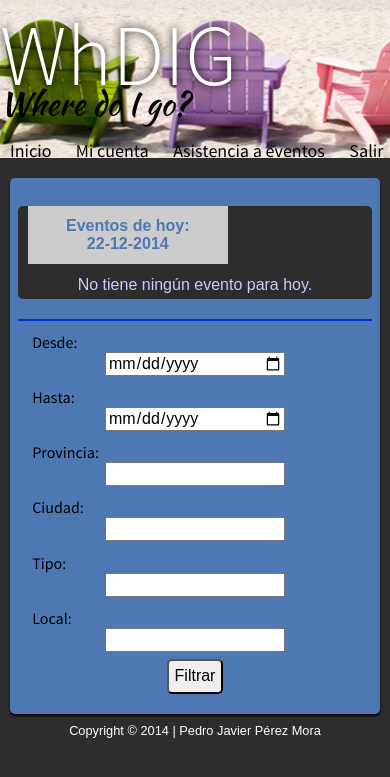
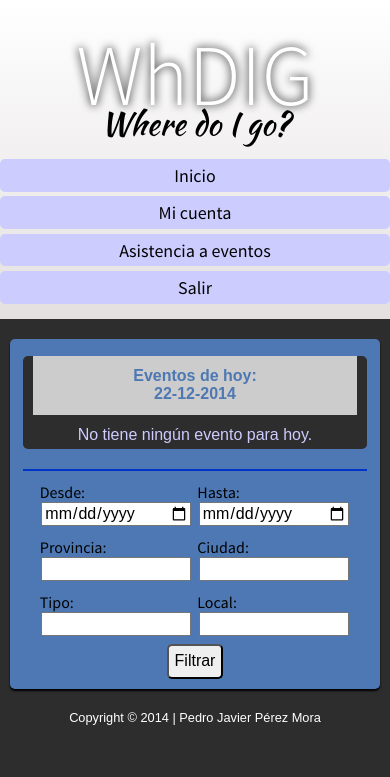
Before and after one commit to PedroJavierPerez/PFC-WhDIG, a PHP site: page /PFC-WhDIG/usuarioregistrado in a window 390 px wide. Shown: the top 777 px of the page. Run offline with PHP 8.4, Linux system fonts and the light colour scheme; the visitor is signed in with stand-in values (Sample User, id 1); data that the repository does not hold is empty; some libraries are stand-ins or nearby versions.

Commit message:
Inicio  responsive design

```diff
--- a/WhDIG/Public/css/estilos.css
+++ b/WhDIG/Public/css/estilos.css
@@ -37,8 +37,8 @@ header{
     background: -ms-linear-gradient(top,  #ffffff 0%,#e4e0e0 100%); /* IE10+ */
     background: linear-gradient(to bottom,  #ffffff 0%,#e4e0e0 100%); /* W3C */
     filter: progid:DXImageTransform.Microsoft.gradient( startColorstr='#ffffff', endColorstr='#e4e0e0',GradientType=0 ); /* IE6-9 */
-    background: #2d2d2d;
-    background: url("../images/eee4.png") no-repeat center;
+    /*background: #2d2d2d;*/
+/*    background: url("../images/eee4.png") no-repeat center;*/
 }
 
 #subheader{
@@ -396,7 +396,7 @@ aside#asideSuscribir #sectionEliminarSuscribir{
 
     header{
 
-        background: url("../images/eee4.png") no-repeat center top;
+        /*background: url("../images/eee4.png") no-repeat center top;*/
     }
 
     #subheader{
@@ -423,7 +423,7 @@ aside#asideSuscribir #sectionEliminarSuscribir{
         max-width: 751px;;
         width: 100%;
         display: block;
-        background: url("../images/arena.png") no-repeat center;
+        /*background: url("../images/arena.png") no-repeat center;*/
 
         text-align: center;
         margin: auto;
--- a/WhDIG/Public/css/inicio.css
+++ b/WhDIG/Public/css/inicio.css
@@ -9,67 +9,40 @@ and open the template in the editor.
 */
 
 
+header{
+    min-height: 0px;
+}
+
+#subheader{
+    min-height: 0px;
+}
+
+#subheader #logoCompleto{
+   vertical-align: bottom;
+}
+
 #logo{
-/*    float: left;
-    width: 685px;
-    height: 80px;*/
+
+
     margin-top: 0px;
-/*    width: 600px;*/
+/*    margin-top: 1.8em;*/
+
 
 }
-#logo2{
-/*    width: 600px;*/
-}
-#eventoshoy{
 
 
-    background-color: #2d2d2d;
-    padding: 0px 10px 5px 10px;
-    border-radius: 5px;
-        -moz-border-radius: 5px;
-        -webkit-border-radius: 5px;
-}
-/*#eventoshoy ul{
- line-height: 25px;
-}*/
-#eventoshoy #ideventoshoy{
-    margin: 5px 5px 5px 5px;
-    background: #666666;
-    border-radius: 5px;
-        -moz-border-radius: 5px;
-        -webkit-border-radius: 5px;
-}
 
-#eventoshoy #ideventoshoy p{
-    font-size: 13px;
-    color: #000;
-}
-#eventoshoy li{
-    padding: 5px 5px 5px 5px;
-}
-
-#idFiltro{
-    border-top: solid 2px #0033cc;
-}
-aside .filtro{
-    margin-bottom: 20px;
-
-}
-aside .filtro h3{
-    width: 200px;
-}
 header #subheader nav{
 
-    width: 400px;
+    display: inline-block;
+    text-align: center;
     padding: 10px 0px 10px 0px;
-    float: left;
-
-
 
 }
 header #subheader nav ul li{
     display: inline;
     font-family:sourcesans;
+
 
 }
 header #subheader nav ul li a{
@@ -87,7 +60,105 @@ header #subheader nav ul li a:hover{
 
 }
 
+#eventoshoy{
+
+    background-color: #2d2d2d;
+    padding: 0px 0.625em 0.315em 0.625em;
+    border-radius: 5px;
+        -moz-border-radius: 5px;
+        -webkit-border-radius: 5px;
+}
+
+#eventoshoy #ideventoshoy{
+    margin: 0.315em 0.315em;
+    background: #666666;
+    border-radius: 5px;
+        -moz-border-radius: 5px;
+        -webkit-border-radius: 5px;
+}
+
+#eventoshoy #ideventoshoy p{
+    font-size: 0.81em;
+    color: #000;
+}
+#eventoshoy li{
+    padding: 0.315em 0.315em;
+}
+
+#sectionFiltro{
+    border-top: solid 2px #0033cc;
+}
+
+aside .filtro h3{
+    margin-top: 0.6em;
+}
+aside .filtro{
+    margin-bottom: 1.25em;
+
+}
+
 #eventoshoy #noEventosHoy{
     color: #ccccff;
     text-align: center;
 }
+
+/* Móviles menores 768*/
+@media screen and (max-width: 768px){
+
+    #eventoshoy{
+        width: 70%;
+        margin: auto;
+    }
+
+
+}
+
+/* Móviles menores 974*/
+@media screen and (max-width: 974px){
+
+    header #subheader nav{
+        display: block;
+        background: #ccccff;
+        border-radius: 5px;
+        -moz-border-radius: 5px;
+        -webkit-border-radius: 5px;
+    }
+
+}
+
+/* Móviles menores 411*/
+@media screen and (max-width: 411px){
+
+   header #subheader nav ul li{
+    display: block;
+    background: #ccccff;
+        border-radius: 5px;
+        -moz-border-radius: 5px;
+        -webkit-border-radius: 5px;
+    margin-bottom: 0.3em;
+    padding: 0.3em;
+}
+
+    header #subheader nav{
+    background:none;
+    }
+
+    header #subheader nav ul li:hover{
+    color:#fff;
+    background: #1798af;
+
+    }
+
+    header #subheader nav ul li a:hover{
+    color:#fff;
+    background: none;
+
+}
+
+#eventoshoy{
+        width: 97%;
+        margin: auto;
+    }
+
+
+}
--- a/WhDIG/Vistas/UsuarioRegistrado/index.php
+++ b/WhDIG/Vistas/UsuarioRegistrado/index.php
@@ -16,10 +16,10 @@
     <body>
         <header>
             <div id="subheader">
-                <div id="logo"><p><a href="">WhDIG</a></p></div>
-
-
-                <div id="logo2"><h2>Where do I go?</h2></div>
+               <div id="logoCompleto">
+                    <div id="logo"><p><a href=""><p>WhDIG</p></a></p></div>
+                    <div id="logo2"><h2>Where do I go?</h2></div>
+                </div>
                  <nav>
                      <ul>
                          <li><a id="inicio" href="">Inicio</a></li>
@@ -34,6 +34,96 @@
 
         <section id="wrap">
             <section id ="main">
+
+                <aside class="aside" id="asideFiltro">
+
+                    <section class="filtro">
+                        <div id="eventoshoy">
+                            <hgroup><h3>Eventos de hoy:<br><?php echo date("d-m-Y");?></h3></hgroup>
+                        <ul>
+                            <?php if(isset($this->eventosHoy)) { ?>
+                            <?php foreach ($this->eventosHoy as $eventoHoy) { ?>
+                            <a id="<?php echo $eventoHoy->obtenerIdentificador();?>" href=''><div id ='ideventoshoy'><li><span id='spanHora'><?php echo $eventoHoy->obtenerHora();?></span> -
+                                       <span id = 'spanNombreEvento'><?php echo $eventoHoy->obtenerNombre();?></span> <br>
+                                       <p id='pNombreLocal'><?php echo $eventoHoy->obtenerNegocio()->obtenerNombre();?></p></li></div></a>
+                           <?php }  ?>
+                            <?php }else{  ?>
+                            <p id="noEventosHoy">No tiene ningún evento para hoy.</p>
+                            <?php }  ?>
+                        </ul>
+
+                        </div>
+
+                    </section>
+
+
+
+                    <section id="sectionFiltro" class="filtro">
+
+                         <form id= "formFiltro">
+                             <div class="izquierda"><label for ="fechaInicio">Desde:</label>
+                                 <input type="date" id="fechaInicio"></div>
+                             <div class="derecha"><label for ="fechaInicio">Hasta:</label>
+                                 <input type="date" id="fechaFin"></div>
+                              <div class="izquierda"><label for ="provincia">Provincia:</label>
+                              <input list ="provincia" name="pro" class="inp"></div>
+                              <datalist id="provincia" >
+
+
+                           <?php foreach ($this->provincias as $provincia) { ?>
+
+                        <option value='<?php echo $provincia["provincia"]?>'></option>
+
+                           <?php }  ?>
+
+                             </datalist>
+                             <div class="derecha"><label for ="ciudad">Ciudad:</label>
+                             <input list="ciudad" name="ciu" id="ciud" class="inp"></div>
+                                 <datalist id="ciudad" >
+
+
+                           <?php foreach ($this->localidades as $localidad) { ?>
+
+                        <option value='<?php echo $localidad["nombre"]?>'></option>
+
+                           <?php }  ?>
+
+
+
+                                 </datalist>
+
+                             <div class="izquierda"><label for ="tipo">Tipo:</label>
+                             <input list="tipo" name="tip" class="inp"></div>
+
+                             <datalist id="tipo" >
+
+
+                                 <?php foreach ($this->tipos as $tipo){?>
+
+
+                                 <option value= '<?php echo $tipo ?>'></option>
+
+                                 <?php } ?>
+                             </datalist>
+                             <div class="derecha"><label for ="local">Local:</label>
+                             <input list="local" name="loc" class="inp"></div>
+                                 <datalist id="local">
+
+
+                           <?php foreach ($this->negocios as $negocio) { ?>
+
+                        <option value='<?php echo $negocio["Nombre"]?>'></option>
+
+                           <?php }  ?>
+
+                                 </datalist>
+                             <input class="botones" type="submit" value="Filtrar" id="btnFiltrar">
+                         </form>
+                    </section>
+
+
+
+                </aside>
 
                 <section id="eventos">
 
@@ -58,91 +148,7 @@
 
                 </section>
 
-                <aside>
 
-                    <section class="filtro">
-                        <div id="eventoshoy">
-                            <hgroup><h3>Eventos de hoy:<br><?php echo date("d-m-Y");?></h3></hgroup>
-                        <ul>
-                            <?php if(isset($this->eventosHoy)) { ?>
-                            <?php foreach ($this->eventosHoy as $eventoHoy) { ?>
-                            <a id="<?php echo $eventoHoy->obtenerIdentificador();?>" href=''><div id ='ideventoshoy'><li><span id='spanHora'><?php echo $eventoHoy->obtenerHora();?></span> -
-                                       <span id = 'spanNombreEvento'><?php echo $eventoHoy->obtenerNombre();?></span> <br>
-                                       <p id='pNombreLocal'><?php echo $eventoHoy->obtenerNegocio()->obtenerNombre();?></p></li></div></a>
-                           <?php }  ?>
-                            <?php }else{  ?>
-                            <p id="noEventosHoy">No tiene ningún evento para hoy.</p>
-                            <?php }  ?>
-                        </ul>
-
-                        </div>
-
-                    </section>
-
-                    <section class="filtro" id="idFiltro">
-
-                        <form id= "formFiltro">
-                             <label for ="fechaInicio">Desde:</label>
-                             <input type="date" id="fechaInicio">
-                             <label for ="fechaInicio">Hasta:</label>
-                             <input type="date" id="fechaFin">
-                              <label for ="provincia">Provincia:</label>
-                              <input list ="provincia" name="pro" id="pro" >
-                              <datalist id="provincia" >
-
-                                      <?php foreach ($this->provincias as $provincia) { ?>
-
-                        <option value='<?php echo $provincia["provincia"]?>'></option>
-
-                           <?php }  ?>
-
-
-                             </datalist>
-                             <label for ="ciudad">Ciudad:</label>
-                             <input list="ciudad" name="ciu" id="ciu" >
-                                 <datalist id="ciudad" >
-
-                                      <?php foreach ($this->localidades as $localidad) { ?>
-
-                        <option value='<?php echo $localidad["nombre"]?>'></option>
-
-                           <?php }  ?>
-
-
-
-                                 </datalist>
-
-                             <label for ="tipo">Tipo:</label>
-                             <input list="tipo" name="tip">
-
-                             <datalist id="tipo" >
-
-                                     <?php foreach ($this->tipos as $tipo){?>
-
-
-                                 <option value= '<?php echo $tipo ?>'></option>
-
-                                 <?php } ?>
-
-                             </datalist>
-                             <label for ="local">Local:</label>
-                             <input list="local" name="loc">
-                                 <datalist id="local">
-
-                                    <?php foreach ($this->negocios as $negocio) { ?>
-
-                        <option value='<?php echo $negocio["Nombre"]?>'></option>
-
-                           <?php }  ?>
-
-                                 </datalist>
-                             <input class="botones" type="submit" value="Filtrar" id="btnFiltrar">
-                         </form>
-                    </section>
-
-
-
-                </aside>
             </section>
 
             <div id="copyright"><p>Copyright © 2014 | Pedro Javier Pérez Mora</p></div>
--- a/WhDIG/Vistas/UsuarioRegistrado/js/index.js
+++ b/WhDIG/Vistas/UsuarioRegistrado/js/index.js
@@ -2,6 +2,13 @@ var URL_BASE = "http://localhost/PFC-WhDIG/WhDIG/";
 
 $(document).ready(function(){
 
+   regurlaPorcentajeSectionEventos();
+
+ $(window).resize(function(e) {
+
+ regurlaPorcentajeSectionEventos();
+
+ });
 
  //Cuando se cambia el input provincia carga los municipios de esa provincia.
     $("input[name=pro]").change(function(){
@@ -202,3 +209,19 @@ function buscarDatosUsuario(){
     });
 
 }
+
+function regurlaPorcentajeSectionEventos(){
+
+    var anchoWrap = $("#wrap").innerWidth();
+    var anchoAside = $("aside").outerWidth(true);
+    var viewportwidth = window.innerWidth;
+
+     if(viewportwidth > 768){
+         var PorAside = (anchoAside * 100)/anchoWrap;
+         var PorEventos = 100- PorAside-0.6;
+
+         $("#eventos").css("width",+PorEventos+"%");
+    }else{
+        $("#eventos").css("width","100%");
+    }
+}
```
Also changed, not shown: WhDIG/Vistas/UsuarioRegistrado/asistenciaEventos.php (+4 -4 lines), WhDIG/Vistas/UsuarioRegistrado/detallesEventoUR.php (+4 -4 lines), WhDIG/Vistas/UsuarioRegistrado/miCuenta.php (+4 -4 lines).
